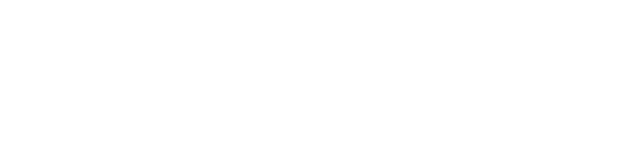
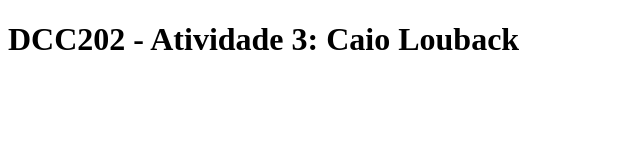
Before and after one commit to ufjf-dcc202/ufjf-dcc202-2023-3-b-atv3-CaioLouback, a website: page index.html in a window 1280 px wide. Shown: the whole page, without its empty margins (0-640 px from the left). Drawn offline with Linux system fonts and the light colour scheme.

Commit message:
adc title head and body

```diff
--- a/index.html
+++ b/index.html
@@ -3,9 +3,11 @@
 <head>
     <meta charset="UTF-8">
     <meta name="viewport" content="width=device-width, initial-scale=1.0">
-    <title>Document</title>
+    <title>DCC202 - Atividade 3: Caio Louback</title>
 </head>
 <body>
-
+    <main>
+        <h1>DCC202 - Atividade 3: Caio Louback</h1>
+    </main>
 </body>
 </html>
```
